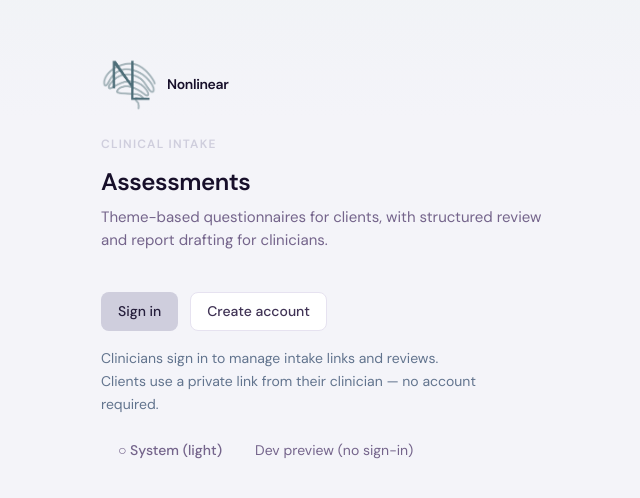
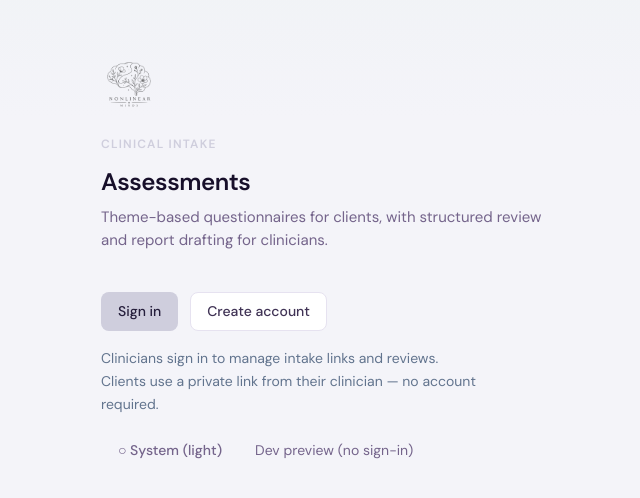
Before and after one commit to sarahdenkert01-hue/nonlinear-assessments, a Next.js app: page / in a window 1280 px wide. Shown: the part 138-636 px from the top of the page, without its empty margins (307-947 px from the left). Built offline with nearby package versions, Linux system fonts and the light colour scheme; no server answers.

Commit message:
Use the new Nonlinear Minds mark for brand logo and Clerk auth.
Replace public/logo.png everywhere BrandLogo and sign-in appear, and drop the redundant text wordmark beside the lockup.

Co-authored-by: Cursor <cursoragent@cursor.com>

```diff
--- a/src/components/brand-logo.tsx
+++ b/src/components/brand-logo.tsx
@@ -10,30 +10,35 @@ export function BrandLogo({
   /** Omit or pass `null` for a non-clickable logo. */
   href?: string | null;
   size?: number;
+  /**
+   * Kept for call-site compatibility. The current mark already includes the
+   * wordmark, so no extra text is rendered beside the image.
+   */
   showWordmark?: boolean;
   className?: string;
 }) {
+  // Full lockup reads better a bit larger when wordmark was previously separate text.
+  const displaySize = showWordmark ? Math.max(size, 48) : size;
+
   const img = (
-    <span className={`inline-flex items-center gap-2.5 ${className}`}>
+    <span className={`inline-flex items-center ${className}`}>
       <Image
         src="/logo.png"
-        alt="Nonlinear"
-        width={size}
-        height={size}
-        className="object-contain"
+        alt="Nonlinear Minds"
+        width={displaySize}
+        height={displaySize}
+        className="rounded-md object-contain"
         priority
       />
-      {showWordmark && (
-        <span className="text-sm font-semibold tracking-tight text-[var(--foreground)]">
-          Nonlinear
-        </span>
-      )}
     </span>
   );
 
   if (href != null && href !== "") {
     return (
-      <Link href={href} className="shrink-0 rounded-md focus-visible:outline focus-visible:outline-2 focus-visible:outline-offset-2 focus-visible:outline-[var(--accent)]">
+      <Link
+        href={href}
+        className="shrink-0 rounded-md focus-visible:outline focus-visible:outline-2 focus-visible:outline-offset-2 focus-visible:outline-[var(--accent)]"
+      >
         {img}
       </Link>
     );
--- a/src/lib/clerk-appearance.ts
+++ b/src/lib/clerk-appearance.ts
@@ -1,17 +1,17 @@
 /** Brand accent from Nonlinear palette */
-const accent = "#ced9dd";
+const accent = "#cfcedd";
 
 export function clerkAppearance(dark = false) {
   return {
     variables: {
       colorPrimary: accent,
-      colorPrimaryForeground: dark ? "#0f172a" : "#1e293b",
-      colorText: dark ? "#f1f5f9" : "#1e293b",
-      colorTextSecondary: dark ? "#94a3b8" : "#64748b",
-      colorBackground: dark ? "#0f172a" : "#ffffff",
-      colorInputBackground: dark ? "#1e293b" : "#ffffff",
-      colorInputText: dark ? "#f1f5f9" : "#1e293b",
-      colorNeutral: dark ? "#334155" : "#e2e8f0",
+      colorPrimaryForeground: dark ? "#170f2a" : "#251e3b",
+      colorText: dark ? "#f6f1f9" : "#170f2a",
+      colorTextSecondary: dark ? "#a194b8" : "#74648b",
+      colorBackground: dark ? "#180f2a" : "#ffffff",
+      colorInputBackground: dark ? "#271e3b" : "#ffffff",
+      colorInputText: dark ? "#f6f1f9" : "#170f2a",
+      colorNeutral: dark ? "#403355" : "#e6e2f0",
       borderRadius: "0.625rem",
       fontFamily: "var(--font-sans), ui-sans-serif, system-ui, sans-serif",
     },
@@ -23,15 +23,15 @@ export function clerkAppearance(dark = false) {
       card: {
         boxShadow: dark
           ? "0 4px 24px rgba(0,0,0,0.4)"
-          : "0 4px 12px rgba(15, 23, 42, 0.06)",
-        border: dark ? "1px solid #334155" : "1px solid #e2e8f0",
+          : "0 4px 12px rgba(23, 15, 42, 0.06)",
+        border: dark ? "1px solid #403355" : "1px solid #e6e2f0",
       },
       headerTitle: {
         fontSize: "1.125rem",
         fontWeight: 600,
       },
       logoImage: {
-        height: "2.5rem",
+        height: "3.25rem",
       },
     },
   };
```
Also changed, not shown: public/logo.png.
